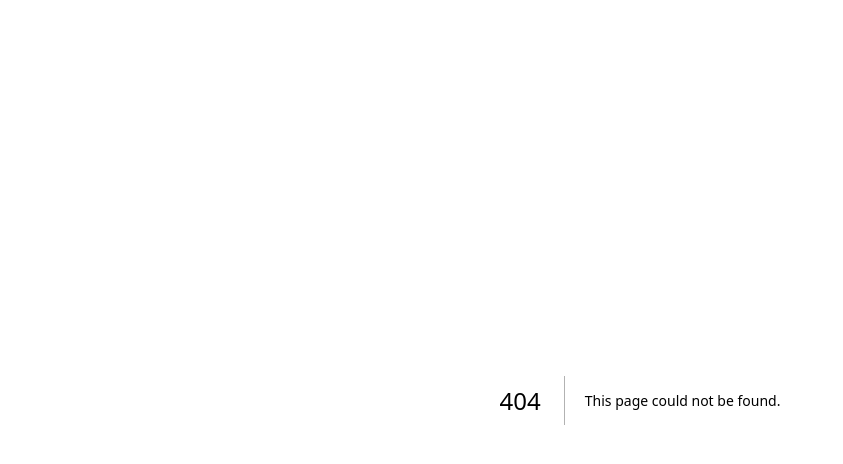
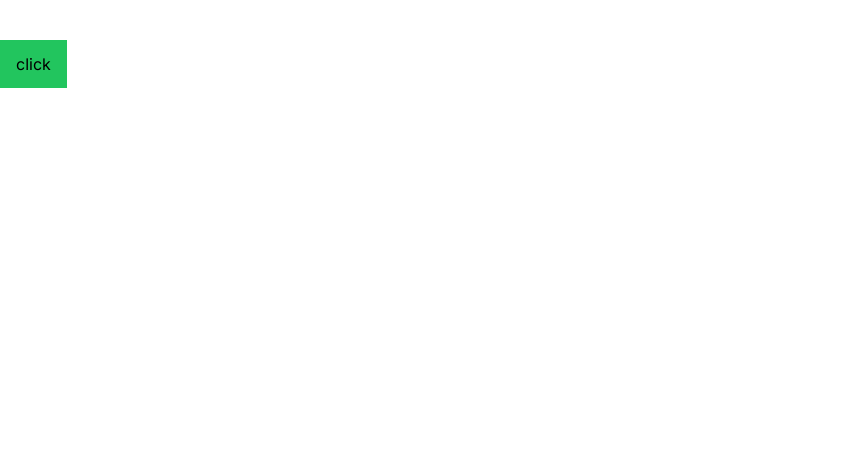
Before and after one commit to Umar-Farooq-217/firebase, a Next.js app: page /practice in a window 1280 px wide. Before the commit this address had no page. Shown: the top 464 px of the page, without its empty margins (0-843 px from the left). Built offline with nearby package versions, Linux system fonts and the light colour scheme.

Commit message:
firebase

```diff
--- a/app/globals.css
+++ b/app/globals.css
@@ -40,3 +40,12 @@
 .good:hover {
     background-position: right; /* Swap the positions of the gradient stops */
 }
+
+.btn{
+    transition: transform 900ms;
+}
+
+.btn:hover,
+.btn:focus-visible{
+    transform: translateY(-0.75rem);
+}
--- /dev/null
+++ b/app/practice/page.js
@@ -0,0 +1,10 @@
+import React from 'react'
+import '../../app/globals.css'
+
+export default function page() {
+  return (
+    <div>
+      <button className=" mt-10 bg-green-500 py-3 btn px-4">click</button>
+    </div>
+  )
+}
--- a/app/signup/page.js
+++ b/app/signup/page.js
@@ -29,7 +29,7 @@ export default function SignUpPage() {
                   <label for="password" className="block mb-2 text-sm font-medium text-gray-900 dark:text-white">Password</label>
                   <input type="password" name="password" id="password" onChange={(e)=>setPassword(e.target.value)} placeholder="••••••••" className="bg-gray-50 border border-gray-300 text-gray-900 sm:text-sm rounded-lg focus:ring-primary-600 focus:border-primary-600 block w-full p-2.5 dark:bg-gray-700 dark:border-gray-600 dark:placeholder-gray-400 dark:text-white dark:focus:ring-blue-500 dark:focus:border-blue-500" required=""/>
                 </div>
-                <div></div>
+
 
                 <div className="flex items-start">
 
```
